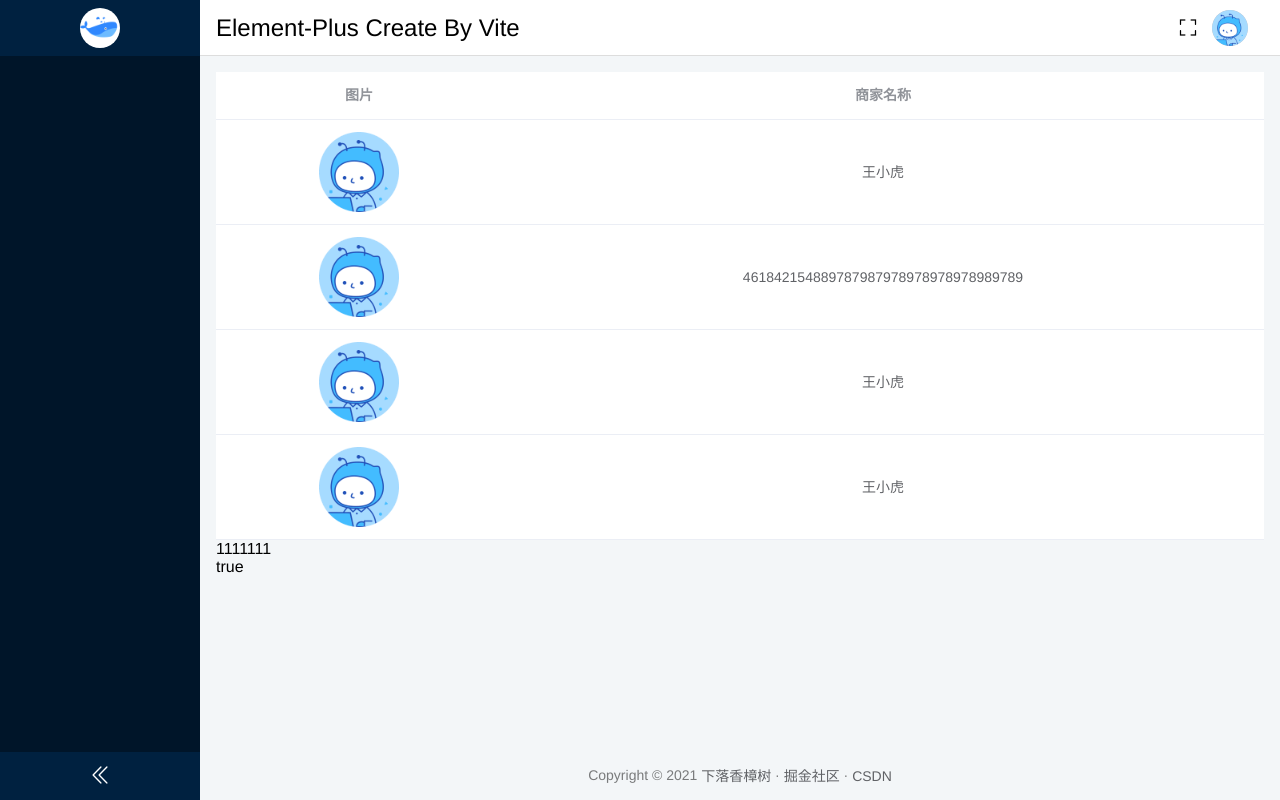
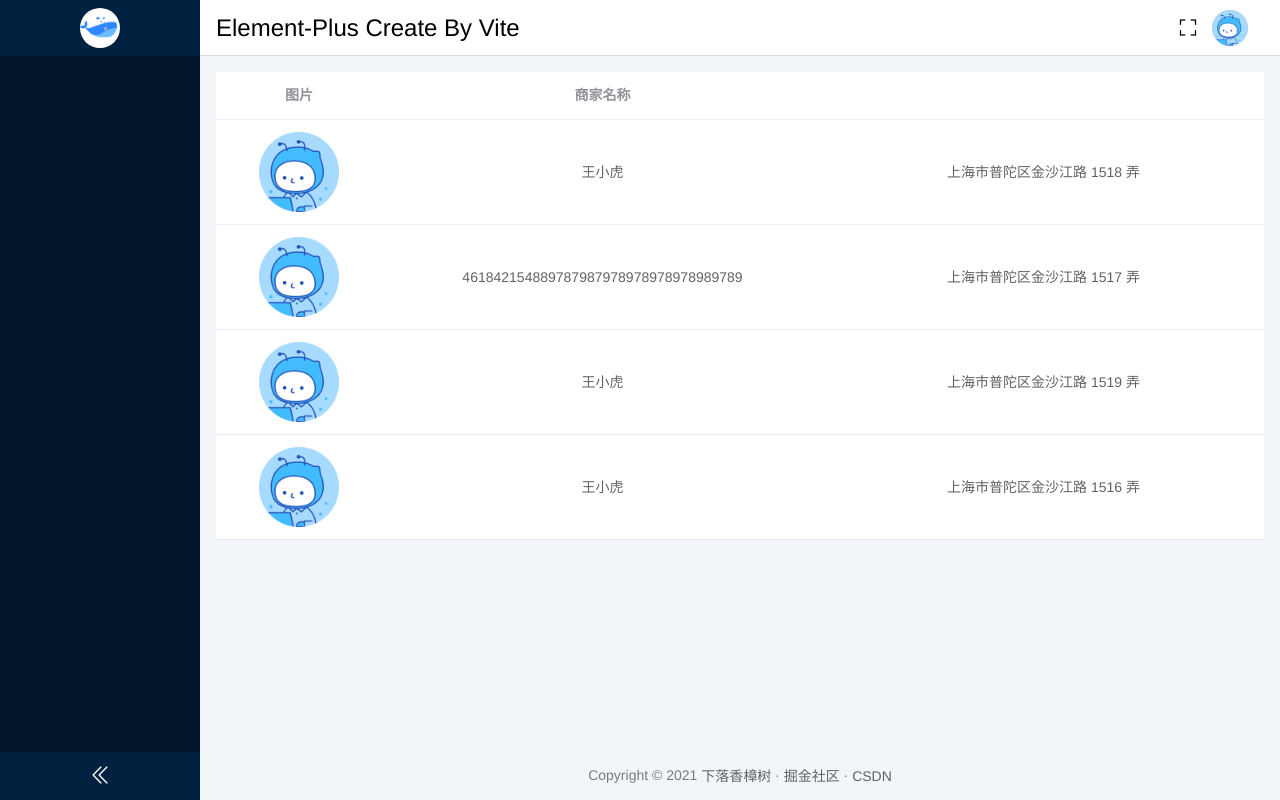
Before and after one commit to BlankAtom/real-time-order-queue-sys, a Vue app in the folder source/real_order_web/: page /editor in a window 1280 px wide. Built offline with nearby package versions, Linux system fonts and the light colour scheme; sample sign-in values are in the browser's storage; what secure-ls would draw is missing.

Commit message:
文本编辑器改成用户界面，添加用户点击商家跳转

```diff
--- a/source/real_order_web/src/router/router.js
+++ b/source/real_order_web/src/router/router.js
@@ -1,5 +1,6 @@
 import Layout from "../layout/Index.vue";
 import RouteView from "../components/RouteView.vue";
+import Queue from "../views/common/Queue.vue";
 
 const layoutMap = [
     {
@@ -57,9 +58,12 @@ const layoutMap = [
     {
         path: "editor",
         name: "Editor",
-        meta: { title: "富文本编辑器", icon: "el-icon-s-comment" },
+        meta: { title: "介个先当做用户", icon: "el-icon-s-comment" },
         component: () => import("../views/common/Editor.vue")
     },
+
+
+
     {
         path: "user",
         name: "User",
@@ -83,6 +87,10 @@ const layoutMap = [
 
 const routes = [
     { path: "/login", name: "Login", meta: { title: "登录" }, component: () => import("../views/login/Login.vue") },
+    {
+        path: "/queue/:mId",
+        component:Queue
+    },
     { path: "/", name: "Layout", component: Layout, children: [...layoutMap] }
 ];
 
--- a/source/real_order_web/src/views/Index.vue
+++ b/source/real_order_web/src/views/Index.vue
@@ -2,7 +2,6 @@
     <el-card shadow="never" class="index">
         <template #header>
             <div class="card_header">
-              <h1>123</h1>
                 <b>控制台</b>
             </div>
         </template>
--- a/source/real_order_web/src/views/common/Editor.vue
+++ b/source/real_order_web/src/views/common/Editor.vue
@@ -10,7 +10,7 @@
 <!--    </el-card>-->
 
     <div>
-        <el-table @row-click="ClickInto"
+        <el-table @row-click="clickInto"
                 :data="tableData"
                 style="width: 100%">
             <el-table-column
@@ -26,10 +26,15 @@
                     align="center"
                     >
             </el-table-column>
+            <el-table-column hidden
+                    prop="mId"
+                    align="center"
+            >
+            </el-table-column>
         </el-table>
-    <p v-if="isPC">1111111</p>
-    <p v-else>1111111</p>
-      <p>{{isPC}}</p>
+<!--    <p v-if="isPC">1111111</p>-->
+<!--    <p v-else>1111111</p>-->
+<!--      <p>{{isPC}}</p>-->
   </div>
 </template>
 
@@ -58,27 +63,33 @@ export default {
           tableData: [{
               pic: '2016-05-02',
               name: '王小虎',
-              address: '上海市普陀区金沙江路 1518 弄'
+              mId: '上海市普陀区金沙江路 1518 弄'
           }, {
               pic: '2016-05-04',
               name: '461842154889787987978978978978989789',
-              address: '上海市普陀区金沙江路 1517 弄'
+              mId: '上海市普陀区金沙江路 1517 弄'
           }, {
               pic: '2016-05-01',
               name: '王小虎',
-              address: '上海市普陀区金沙江路 1519 弄'
+              mId: '上海市普陀区金沙江路 1519 弄'
           }, {
               pic: '2016-05-03',
               name: '王小虎',
-              address: '上海市普陀区金沙江路 1516 弄'
+              mId: '上海市普陀区金沙江路 1516 弄'
           }]
       }
   },
   methods:{
-      ClickInto(val){
+      clickInto(val){
         let thisRowData=this
           thisRowData =val
+          let mId=val.mId
+          this.lineUp(mId)
           console.log(val.pic)
+      },
+      lineUp(mId){
+          console.log(mId)
+          this.$router.push("/queue/"+mId)
       }
   }
 };
--- /dev/null
+++ b/source/real_order_web/src/views/common/Queue.vue
@@ -0,0 +1,17 @@
+<template>
+<h1>1111</h1>
+    <div> <h1>{{$route.params.mId}}</h1></div>
+
+</template>
+
+<script>
+
+</script>
+
+<style lang="scss" scoped>
+.card_header {
+    display: flex;
+    align-items: center;
+    justify-content: space-between;
+}
+</style>
```
